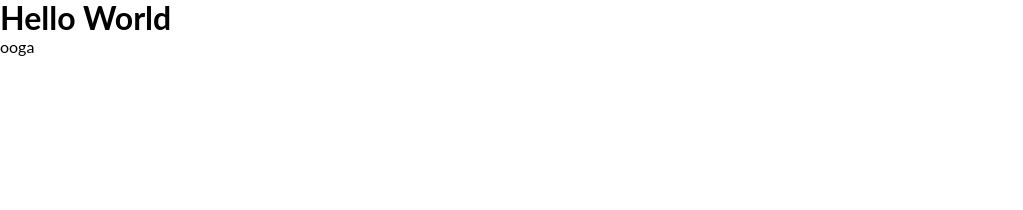
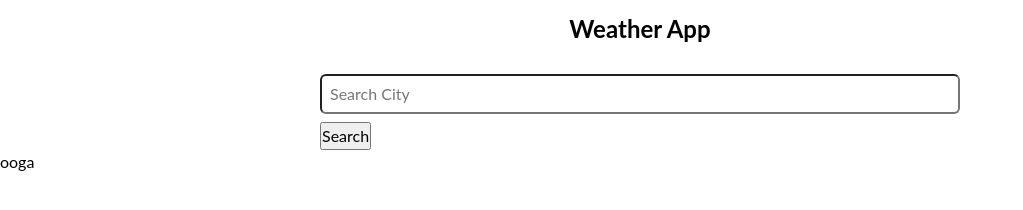
Before and after one commit to JoshDevHub/Weather-App, a website built with webpack: page src/index.html in a window 1280 px wide. Shown: the whole page, without its empty margins (0-1023 px from the left). Built offline with nearby package versions, Linux system fonts and the light colour scheme; no server answers.

Commit message:
feat: add markup for search form

```diff
--- a/src/index.html
+++ b/src/index.html
@@ -6,8 +6,15 @@
     <meta name="viewport" content="width=device-width, initial-scale=1">
   </head>
   <body>
-  <main>
-    <h1>Hello World</h1>
+  <header class="header">
+    <h2>Weather App</h2>
+  </header>
+  <main class="container">
+    <form action="" class="form">
+      <label for="search" class="visually-hidden">Search City</label>
+      <input type="text" id="search" name="search" placeholder="Search City" class="form__input">
+      <button type="submit" class="btn">Search</button>
+    </form>
   </main>
   </body>
 </html>
```
